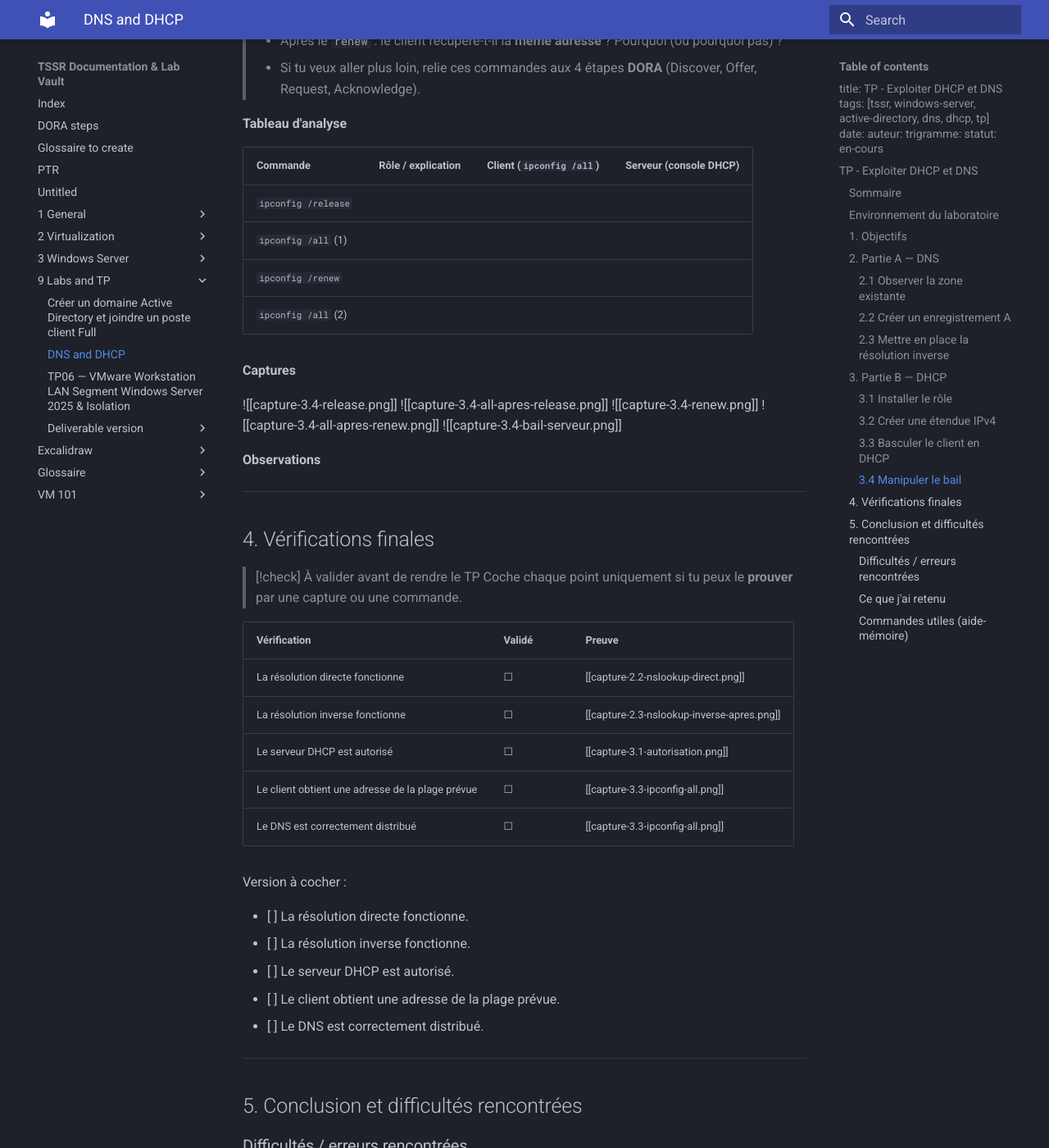
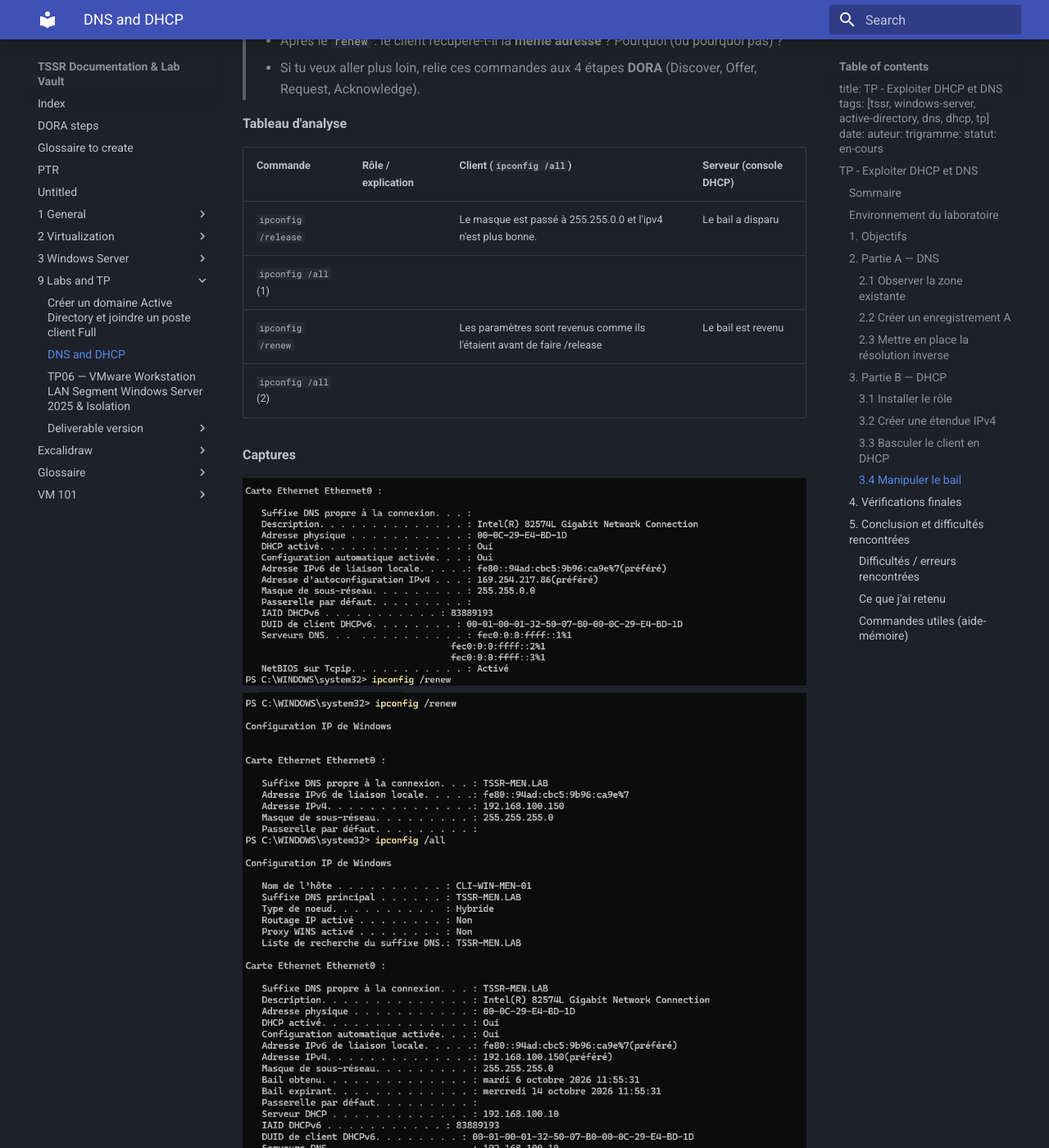
Before and after one commit to Natalshadow/TSSR_Doc, an MkDocs documentation site: the page built from docs/9-Labs and TP/DNS and DHCP.md, in a window 1280 px wide and 1400 px high, scrolled down 15584 px. Shown: the whole window at 82% size. Built offline with MkDocs 1.6.1 and Material for MkDocs 9.7.7, drawn with Linux system fonts in a browser that asks for light colours.

Commit message:
vault backup: 2026-10-06 11:58:15

```diff
--- a/docs/9-Labs and TP/DNS and DHCP.md
+++ b/docs/9-Labs and TP/DNS and DHCP.md
@@ -336,18 +336,17 @@ ipconfig /all
 
 **Tableau d'analyse**
 
-|Commande|Rôle / explication|Client (`ipconfig /all`)|Serveur (console DHCP)|
-|---|---|---|---|
-|`ipconfig /release`||||
-|`ipconfig /all` (1)||||
-|`ipconfig /renew`||||
-|`ipconfig /all` (2)||||
+| Commande            | Rôle / explication | Client (`ipconfig /all`)                                                | Serveur (console DHCP) |
+| ------------------- | ------------------ | ----------------------------------------------------------------------- | ---------------------- |
+| `ipconfig /release` |                    | Le masque est passé à 255.255.0.0 et l'ipv4 n'est plus bonne.           | Le bail a disparu      |
+| `ipconfig /all` (1) |                    |                                                                         |                        |
+| `ipconfig /renew`   |                    | Les paramètres sont revenus comme ils l'étaient avant de faire /release | Le bail est revenu     |
+| `ipconfig /all` (2) |                    |                                                                         |                        |
 
 **Captures**
 
-![[capture-3.4-release.png]] ![[capture-3.4-all-apres-release.png]] ![[capture-3.4-renew.png]] ![[capture-3.4-all-apres-renew.png]] ![[capture-3.4-bail-serveur.png]]
+![](attachments/Pasted%20image%2020261006115634.png) ![](attachments/Pasted%20image%2020261006115650.png) Le bail est revenu :![](attachments/Pasted%20image%2020261006115704.png)
 
-**Observations**
 
 ---
 
@@ -355,13 +354,13 @@ ipconfig /all
 
 > [!check] À valider avant de rendre le TP Coche chaque point uniquement si tu peux le **prouver** par une capture ou une commande.
 
-|Vérification|Validé|Preuve|
-|---|---|---|
-|La résolution directe fonctionne|☐|[[capture-2.2-nslookup-direct.png]]|
-|La résolution inverse fonctionne|☐|[[capture-2.3-nslookup-inverse-apres.png]]|
-|Le serveur DHCP est autorisé|☐|[[capture-3.1-autorisation.png]]|
-|Le client obtient une adresse de la plage prévue|☐|[[capture-3.3-ipconfig-all.png]]|
-|Le DNS est correctement distribué|☐|[[capture-3.3-ipconfig-all.png]]|
+| Vérification                                     | Validé | Preuve                                     |
+| ------------------------------------------------ | ------ | ------------------------------------------ |
+| La résolution directe fonctionne                 | ☐      | [[capture-2.2-nslookup-direct.png]]        |
+| La résolution inverse fonctionne                 | ☐      | [[capture-2.3-nslookup-inverse-apres.png]] |
+| Le serveur DHCP est autorisé                     | ☐      | [[capture-3.1-autorisation.png]]           |
+| Le client obtient une adresse de la plage prévue | ☐      | [[capture-3.3-ipconfig-all.png]]           |
+| Le DNS est correctement distribué                | ☐      | [[capture-3.3-ipconfig-all.png]]           |
 
 Version à cocher :
 
```
Also changed, not shown: docs/.obsidian/workspace.json, docs/9-Labs and TP/attachments/Pasted image 20261006115634.png (added), docs/9-Labs and TP/attachments/Pasted image 20261006115650.png (added), docs/9-Labs and TP/attachments/Pasted image 20261006115704.png (added).
